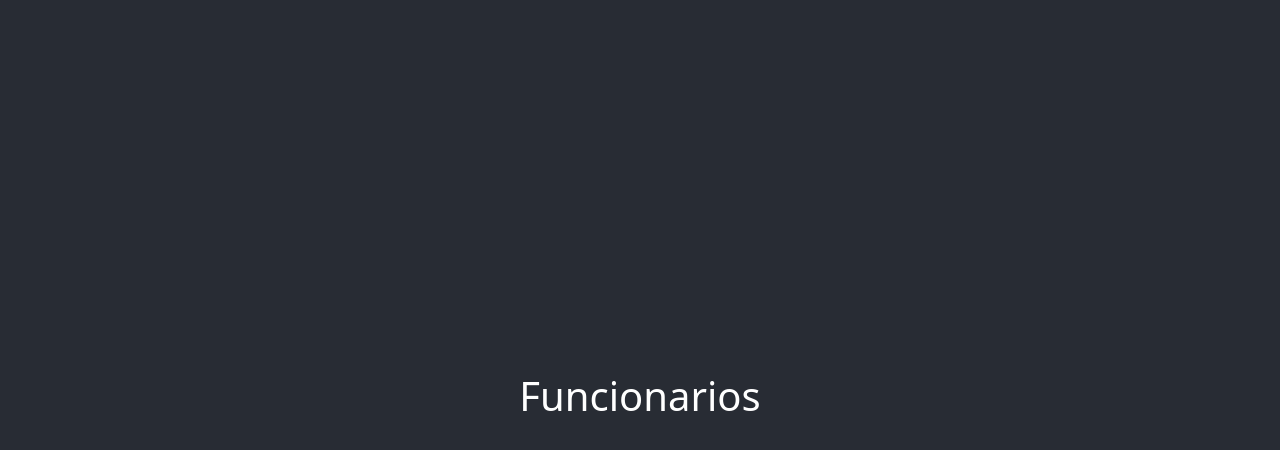
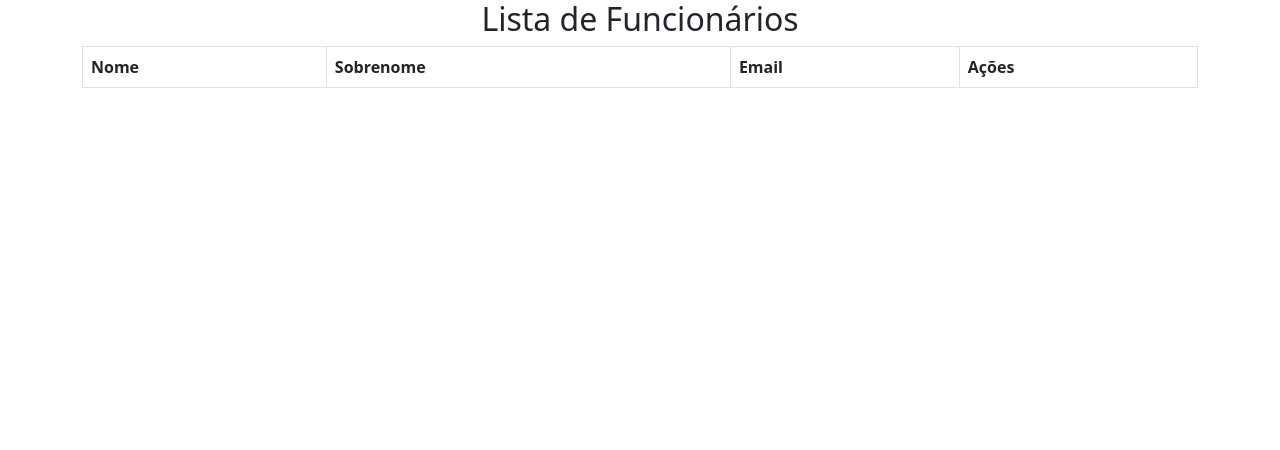
Before and after one commit to mxrpxcx/springreact, a React (Create React App) app in the folder src/main/resources/react/my-app/: page / in a window 1280 px wide. Shown: the top 450 px of the page. Built offline with nearby package versions, Linux system fonts and the light colour scheme.

Commit message:
adicionando camada component, listagem na tela

```diff
--- a/src/main/resources/react/my-app/src/App.js
+++ b/src/main/resources/react/my-app/src/App.js
@@ -1,12 +1,13 @@
 import logo from './logo.svg';
 import './App.css';
+import ListarFuncionarioComponent from './components/ListarFuncionarioComponent';
 
 function App() {
   return (
-    <div className="App">
-      <header className="App-header">
-        <h1> Funcionarios </h1>
-      </header>
+    <div className="container">
+
+      <ListarFuncionarioComponent></ListarFuncionarioComponent>
+
     </div>
   );
 }
--- /dev/null
+++ b/src/main/resources/react/my-app/src/components/ListarFuncionarioComponent.jsx
@@ -0,0 +1,45 @@
+import React, { Component } from 'react';
+
+class ListarFuncionarioComponent extends Component {
+    constructor(props) {
+        super(props)
+
+        this.state = {
+            funcionarios: []
+        }
+    }
+
+    render() {
+        return (
+            <div>
+                <h2 className="text-center">Lista de Funcionários</h2>
+                <div classname = "row">
+                    <table className="table table-striped table-bordered">
+                        <thead>
+                            <tr>
+                                <th> Nome </th>
+                                <th> Sobrenome </th>
+                                <th> Email </th>
+                                <th> Ações </th>
+                            </tr>
+                        </thead>
+                        <tbody>
+                            {
+                                this.state.funcionarios.map(
+                                    funcionarios =>
+                                    <tr key  = {funcionarios.id}>
+                                        <td> {funcionarios.nome} </td>
+                                        <td> {funcionarios.sobrenome} </td>
+                                        <td> {funcionarios.email} </td>
+                                    </tr>
+                                )
+                            }
+                        </tbody>
+                    </table>
+                </div>
+            </div>
+        );
+    }
+}
+
+export default ListarFuncionarioComponent;
```
